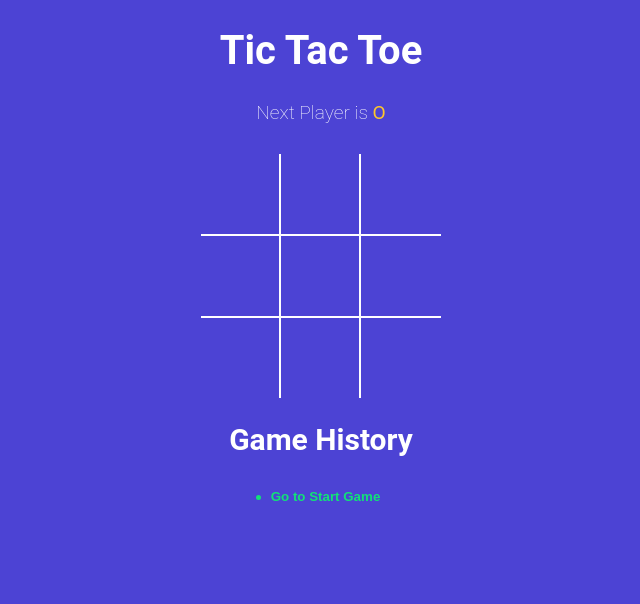
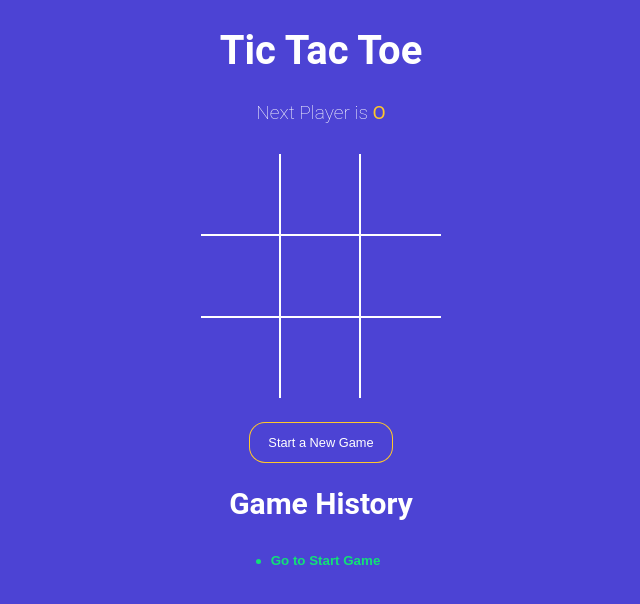
Before and after one commit to kashyapTanvay/tictactoe-game, a React (Vite) app: page / in a window 1280 px wide. Shown: the top 604 px of the page, without its empty margins (319-959 px from the left). Built offline with nearby package versions, Linux system fonts and the light colour scheme.

Commit message:
game reset button added

```diff
--- a/src/App.jsx
+++ b/src/App.jsx
@@ -5,10 +5,10 @@ import { calculateWinner } from './winner';
 import StatusMessage from './components/StatusMessage';
 import History from './components/History';
 
+const NEW_Game = [{ square: Array(9).fill(null), isXNext: false }];
+
 function App() {
-  const [history, setHistory] = useState([
-    { square: Array(9).fill(null), isXNext: false },
-  ]);
+  const [history, setHistory] = useState(NEW_Game);
   const [currentMove, setCurrentMove] = useState(0);
 
   const gamingBoard = history[currentMove];
@@ -52,6 +52,12 @@ function App() {
   const moveTo = move => {
     setCurrentMove(move);
   };
+
+  const reset = () => {
+    setHistory(NEW_Game);
+    setCurrentMove(0);
+  };
+
   return (
     <>
       <div className="app">
@@ -61,6 +67,13 @@ function App() {
           square={gamingBoard.square}
           handleClickedSquare={handleClickedSquare}
         />
+        <button
+          type="button"
+          onClick={reset}
+          className={`btn-reset ${winner ? 'active' : ''}`}
+        >
+          Start a New Game
+        </button>
         <h2>Game History</h2>
         <History history={history} moveTo={moveTo} currentMove={currentMove} />
       </div>
```
